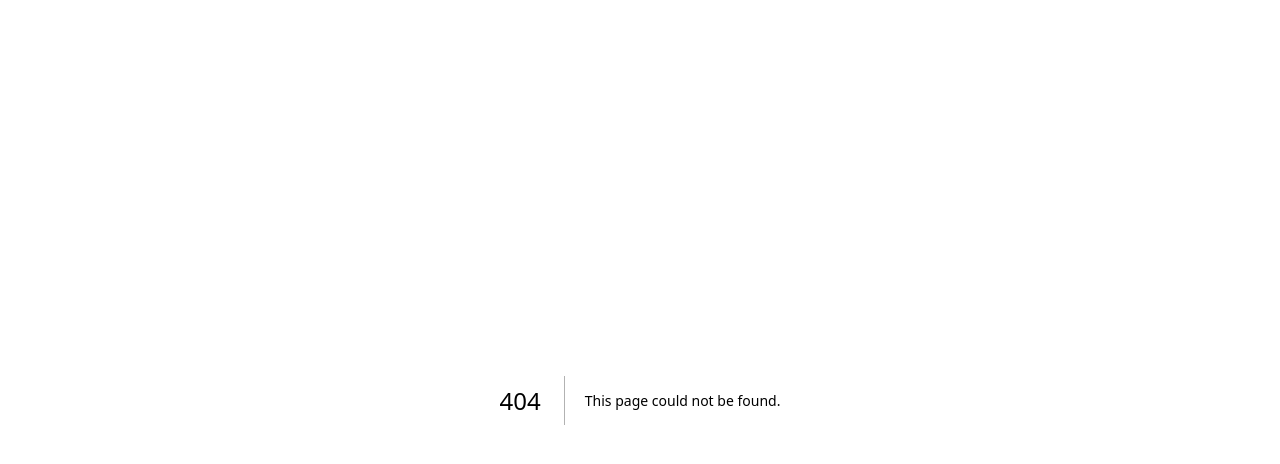
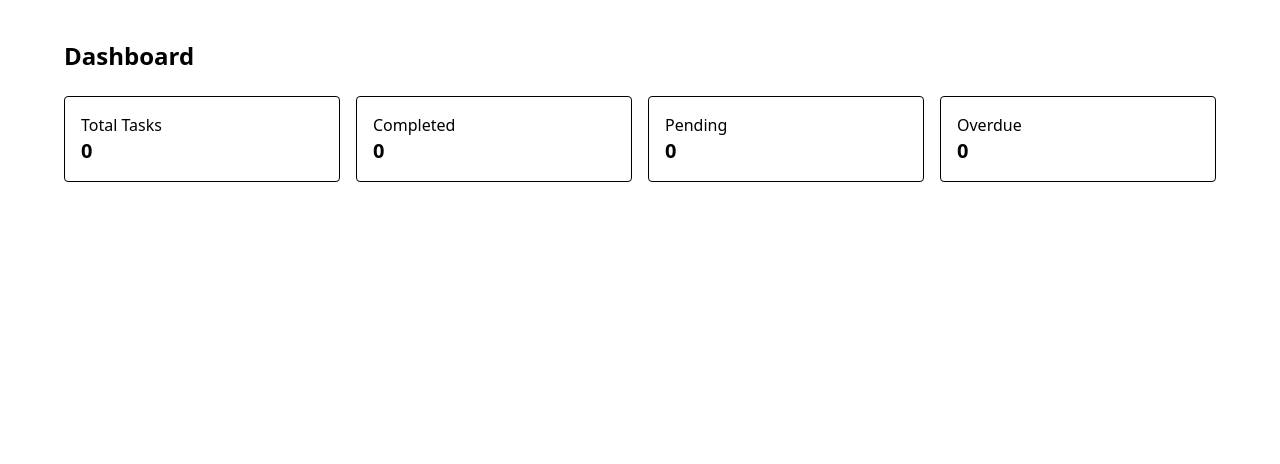
Before and after one commit to wasifalam23/next-taskflow, a Next.js app: page /dashboard in a window 1280 px wide. Before the commit this address had no page. Shown: the top 464 px of the page. Built offline with nearby package versions, Linux system fonts and the light colour scheme; no server answers; the database is empty.

Commit message:
add dashboard page, use lib to fetch data on server

```diff
--- /dev/null
+++ b/app/dashboard/page.js
@@ -0,0 +1,33 @@
+import { getTaskStats } from "@/lib/tasks";
+
+export default async function DashboardPage() {
+	const stats = await getTaskStats();
+
+	return (
+		<div className="max-w-6xl mx-auto mt-10">
+			<h1 className="text-2xl font-semibold mb-6">Dashboard</h1>
+
+			<div className="grid grid-cols-4 gap-4">
+				<div className="p-4 border rounded">
+					<p>Total Tasks</p>
+					<h2 className="text-xl font-bold">{stats.total}</h2>
+				</div>
+
+				<div className="p-4 border rounded">
+					<p>Completed</p>
+					<h2 className="text-xl font-bold">{stats.completed}</h2>
+				</div>
+
+				<div className="p-4 border rounded">
+					<p>Pending</p>
+					<h2 className="text-xl font-bold">{stats.pending}</h2>
+				</div>
+
+				<div className="p-4 border rounded">
+					<p>Overdue</p>
+					<h2 className="text-xl font-bold">{stats.overdue}</h2>
+				</div>
+			</div>
+		</div>
+	);
+}
--- a/app/tasks/[id]/page.js
+++ b/app/tasks/[id]/page.js
@@ -1,17 +1,5 @@
+import { getTaskById } from "@/lib/tasks";
 import TaskForm from "@/components/TaskForm";
-
-async function getTaskById(id) {
-	const res = await fetch(`http://localhost:3000/api/tasks/${id}`, {
-		cache: "no-store",
-	});
-
-	if (!res.ok) {
-		throw new Error("Failed to fetch task");
-	}
-
-	const data = await res.json();
-	return data.data;
-}
 
 export default async function EditTaskPage({ params }) {
 	const { id } = await params;
--- a/app/tasks/page.js
+++ b/app/tasks/page.js
@@ -1,14 +1,6 @@
 import Link from "next/link";
-import TaskCard from "../../components/TaskCard";
-
-async function getTasks() {
-	const res = await fetch("http://localhost:3000/api/tasks", {
-		cache: "no-store",
-	});
-
-	const data = await res.json();
-	return data.data;
-}
+import TaskCard from "@/components/TaskCard";
+import { getTasks } from "@/lib/tasks";
 
 export default async function TasksPage() {
 	const tasks = await getTasks();
@@ -24,7 +16,7 @@ export default async function TasksPage() {
 				</Link>
 			</div>
 
-			<ul className="flex flex-col gap-4">
+			<ul className="flex flex-col-reverse gap-4">
 				{tasks.map((task) => (
 					<TaskCard key={task._id} task={task} />
 				))}
--- /dev/null
+++ b/lib/tasks.js
@@ -0,0 +1,57 @@
+import { connectDB } from "./mongoose";
+import { Task } from "@/models/Task";
+
+export async function getTasks() {
+	await connectDB();
+	const tasks = await Task.find().lean();
+
+	return tasks.map((task) => ({ ...task, _id: task._id.toString() }));
+}
+
+export async function getTaskById(id) {
+	await connectDB();
+	const task = await Task.findById(id).lean();
+	return { ...task, _id: task._id.toString() };
+}
+
+export async function getTaskStats() {
+	await connectDB();
+
+	const stats = await Task.aggregate([
+		{
+			$group: {
+				_id: null,
+				total: { $sum: 1 },
+
+				completed: {
+					$sum: {
+						$cond: [{ $eq: ["$status", "done"] }, 1, 0],
+					},
+				},
+
+				pending: {
+					$sum: {
+						$cond: [{ $ne: ["$status", "done"] }, 1, 0],
+					},
+				},
+
+				overdue: {
+					$sum: {
+						$cond: [
+							{
+								$and: [
+									{ $lt: ["$dueDate", new Date()] },
+									{ $ne: ["$status", "done"] },
+								],
+							},
+							1,
+							0,
+						],
+					},
+				},
+			},
+		},
+	]);
+
+	return stats[0] || { total: 0, completed: 0, pending: 0, overdue: 0 };
+}
```
